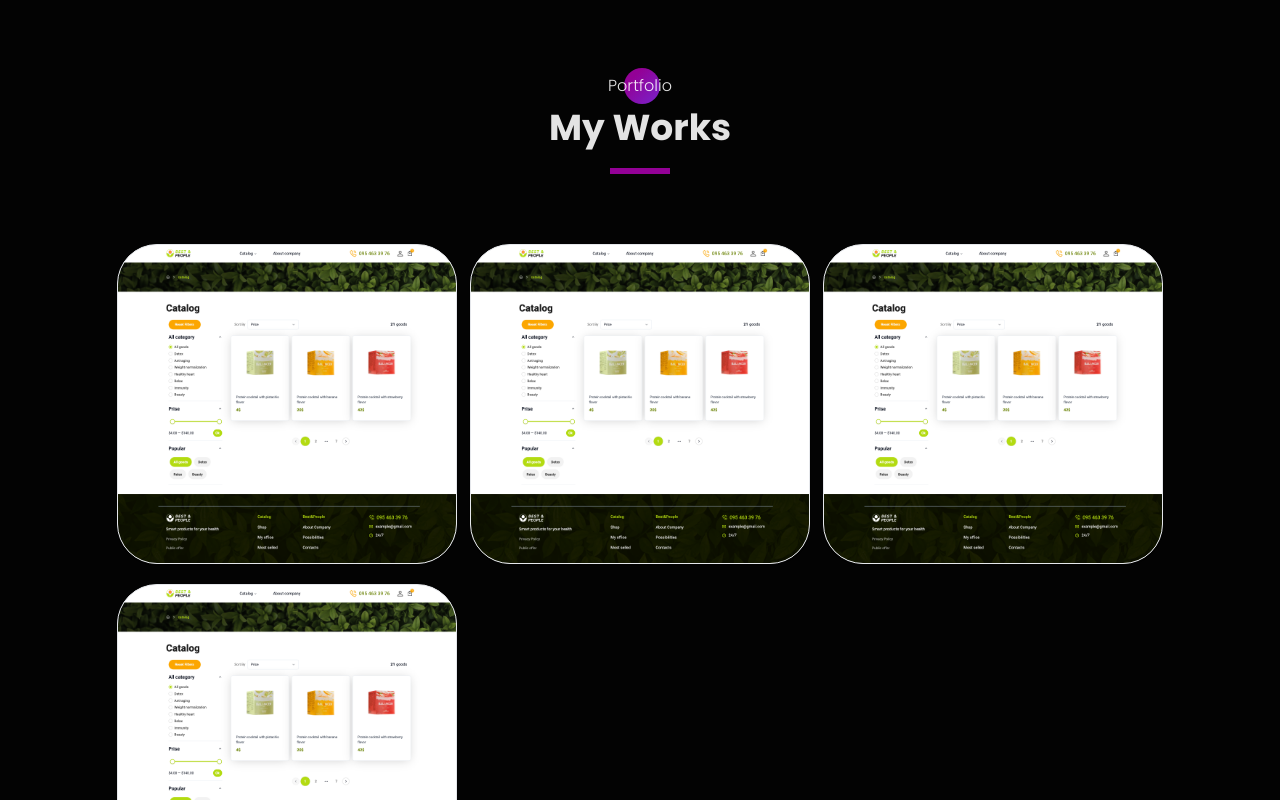
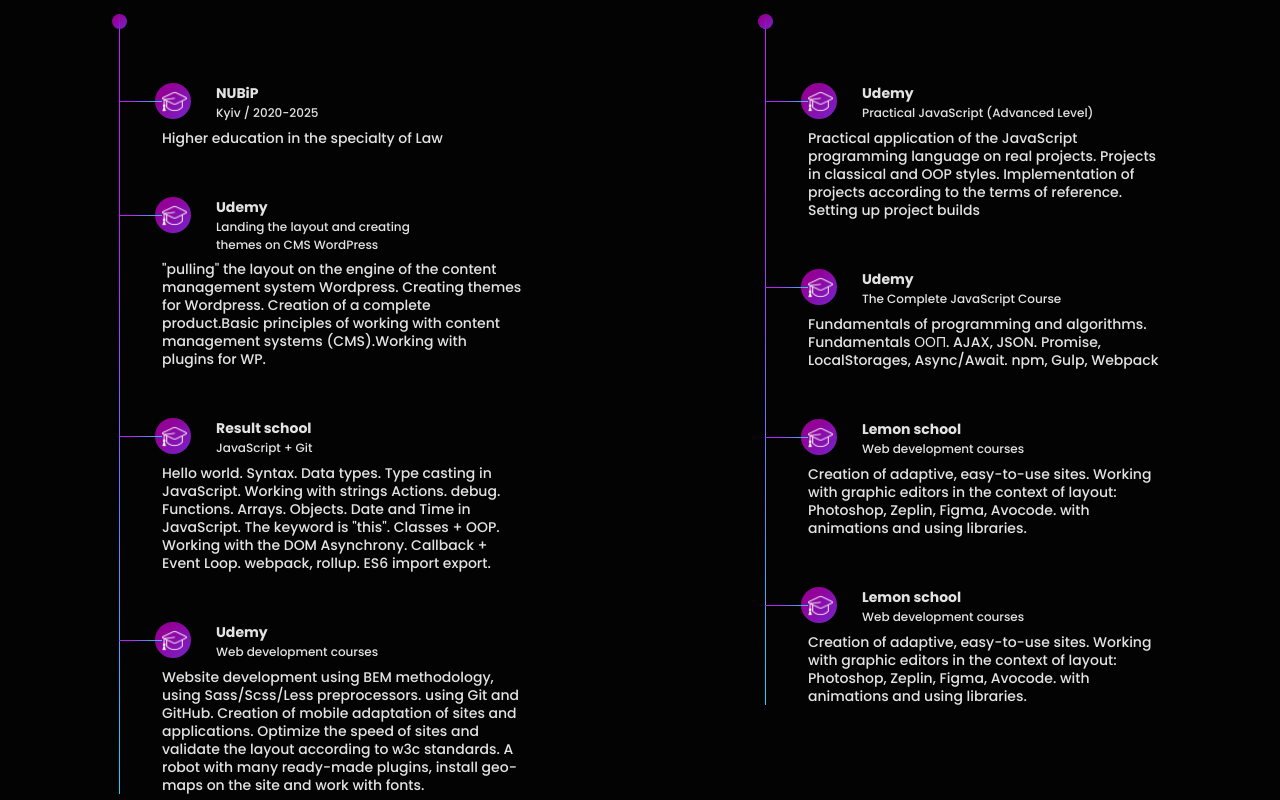
Before and after one commit to olhapanchyshyna/portfolio_next, a Next.js app: page / in a window 1280 px wide. Shown: the part 2940-3740 px from the top of the page. Built offline with nearby package versions, Linux system fonts and the light colour scheme.

Commit message:
add education block

```diff
--- a/src/app/globals.css
+++ b/src/app/globals.css
@@ -111,3 +111,70 @@ body {
     -4px -4px 6px 0 #1fd1f9;
   color: #fff;
 }
+
+.education__list {
+  position: relative;
+}
+.education__list::before {
+  content: "";
+  position: absolute;
+  width: 1px;
+  height: 100%;
+  background-image: linear-gradient(315deg, #1fd1f9 0%, #b621fe 74%);
+  top: 0px;
+  left: -43px;
+}
+
+.education__li-sibtitle {
+  position: relative;
+  color: rgba(255, 255, 255, 0) !important;
+  margin-bottom: 45px;
+}
+.education__li-sibtitle::before {
+  content: "";
+  position: absolute;
+  width: 15px;
+  height: 15px;
+  background-image: linear-gradient(
+    315deg,
+    rgba(149, 44, 255, 0.8) 0%,
+    #930196 74%
+  );
+  border-radius: 50%;
+  top: 0px;
+  left: -50px;
+}
+
+.education__item_head {
+  display: grid;
+  grid-template: minmax(40px, auto) / 36px minmax(auto, 236px);
+  grid-auto-rows: minmax(40px, auto);
+  column-gap: 18px;
+  position: relative;
+  margin-bottom: 6px;
+}
+.education__item_head::before {
+  content: "";
+  position: absolute;
+  width: 43px;
+  height: 1px;
+  background-image: linear-gradient(315deg, #1fd1f9 0%, #b621fe 74%);
+  top: 18px;
+  left: -43px;
+}
+
+.education__sibtitle:before {
+  content: "";
+  position: absolute;
+  width: 36px;
+  height: 36px;
+  background-image: linear-gradient(
+    315deg,
+    rgba(149, 44, 255, 0.8) 0%,
+    #930196 74%
+  );
+  border-radius: 50%;
+  z-index: -1;
+  top: 0px;
+  left: -7px;
+}
--- a/src/components/about-me.tsx
+++ b/src/components/about-me.tsx
@@ -4,7 +4,7 @@ import Title from "./title";
 
 export default function AboutMe() {
   return (
-    <section className="container flex flex-col items-center justify-between py-[50px] sm:py-[80px] lg:flex-row lg:py-[120px]">
+    <section id='aboutMe' className="container flex flex-col items-center justify-between py-[50px] sm:py-[80px] lg:flex-row lg:py-[120px]">
       <div className="mb-[20px] sm:mb-[40px] lg:hidden">
         <TextWithCircle text="About me" />
         <Title text="My name is Olha" />
--- a/src/components/educations.tsx
+++ b/src/components/educations.tsx
@@ -1,15 +1,20 @@
 import TextWithCircle from "./text-with-circle";
+import TimeLine from "./time-line-Item";
 import Title from "./title";
 
 export default function Educations() {
   return (
-    <section className="container pb-[120px]">
+    <section id="educations" className="container pb-[120px]">
       <div className="flex flex-col items-center">
-        <TextWithCircle text="Education" className="ml-0 before:left-[25%] md:before:left-[28%]" />
+        <TextWithCircle
+          text="Education"
+          className="ml-0 before:left-[25%] md:before:left-[28%]"
+        />
         <Title text="My courses" className="m-auto mt-[10px]" />
         <div className="mt-[20px] text-[#ffffff7d]">2022 - 2024</div>
       </div>
-      <div></div>
+
+      <TimeLine />
     </section>
   );
 }
--- a/src/components/first-screen.tsx
+++ b/src/components/first-screen.tsx
@@ -25,28 +25,28 @@ export default function FirstScreen() {
           >
             <SheetDescription className="mx-[15px] mt-[150px] flex flex-col text-[20px] font-medium uppercase leading-[36px] text-[#fff] md:text-[24px] xl:text-[28px]">
               <Link
-                href="/"
+                href="#aboutMe"
                 className="mb-[10px] flex items-center hover:text-sky-300"
               >
                 <ShadowInnerIcon className="mr-[10px]" />
                 <div>About me</div>
               </Link>
               <Link
-                href="/"
+                href="#skills"
                 className="mb-[10px] flex items-center hover:text-sky-300"
               >
                 <ShadowInnerIcon className="mr-[10px]" />
                 <div>My Skills</div>
               </Link>
               <Link
-                href="/"
+                href="#portfolio"
                 className="mb-[10px] flex items-center hover:text-sky-300"
               >
                 <ShadowInnerIcon className="mr-[10px]" />
                 <div>My Portfolio</div>
               </Link>
               <Link
-                href="/"
+                href="#educations"
                 className="mb-[10px] flex items-center hover:text-sky-300"
               >
                 <ShadowInnerIcon className="mr-[10px]" />
--- a/src/components/portfolio.tsx
+++ b/src/components/portfolio.tsx
@@ -45,7 +45,7 @@ const portfolio: TPortfolio[] = [
 
 export default function Portfolio() {
   return (
-    <section className="container pb-[120px]">
+    <section id="portfolio" className="container pb-[120px]">
       <div className="flex flex-col items-center">
         <TextWithCircle
           text="Portfolio"
@@ -69,8 +69,8 @@ export default function Portfolio() {
           }}
         >
           <CarouselContent className="w-[320px]">
-            {portfolio.map((item) => (
-              <CarouselItem key={item.title} className=" ">
+            {portfolio.map((item, index) => (
+              <CarouselItem key={item.title + index} className=" ">
                 <CardItem portfolio={item} />
               </CarouselItem>
             ))}
--- a/src/components/skills.tsx
+++ b/src/components/skills.tsx
@@ -93,7 +93,7 @@ const skills: Skill[] = [
 
 export default function Skills() {
   return (
-    <section className="container pb-[120px]">
+    <section id='skills' className="container pb-[120px]">
       <div className="flex flex-col items-center">
         <TextWithCircle text="Skills" className="ml-0 before:left-[-2px] md:before:left-0" />
         <Title text="Что я использую" className="m-auto mt-[10px]" />
--- /dev/null
+++ b/src/components/time-line-Item.tsx
@@ -0,0 +1,109 @@
+// components/Skills.js
+
+import Image from "next/image";
+
+const skillsData = [
+  {
+    column: [
+      {
+        icon: "experience--university",
+        title: "NUBiP",
+        subtitle: "Kyiv / 2020-2025",
+        description: "Higher education in the specialty of Law",
+      },
+      {
+        icon: "experience--courses",
+        title: "Udemy",
+        subtitle: "Landing the layout and creating themes on CMS WordPress",
+        description:
+          '"pulling" the layout on the engine of the content management system Wordpress. Creating themes for Wordpress. Creation of a complete product.Basic principles of working with content management systems (CMS).Working with plugins for WP.',
+      },
+      {
+        icon: "experience--courses",
+        title: "Result school",
+        subtitle: "JavaScript + Git",
+        description:
+          'Hello world. Syntax. Data types. Type casting in JavaScript. Working with strings Actions. debug. Functions. Arrays. Objects. Date and Time in JavaScript. The keyword is "this". Classes + OOP. Working with the DOM Asynchrony. Callback + Event Loop. webpack, rollup. ES6 import export.',
+      },
+      {
+        icon: "experience--courses",
+        title: "Udemy",
+        subtitle: "Web development courses",
+        description:
+          "Website development using BEM methodology, using Sass/Scss/Less preprocessors. using Git and GitHub. Creation of mobile adaptation of sites and applications. Optimize the speed of sites and validate the layout according to w3c standards. A robot with many ready-made plugins, install geo-maps on the site and work with fonts.",
+      },
+    ],
+  },
+  {
+    column: [
+      {
+        icon: "experience--courses",
+        title: "Udemy",
+        subtitle: "Practical JavaScript (Advanced Level)",
+        description:
+          "Practical application of the JavaScript programming language on real projects. Projects in classical and OOP styles. Implementation of projects according to the terms of reference. Setting up project builds",
+      },
+      {
+        icon: "experience--courses",
+        title: "Udemy",
+        subtitle: "The Complete JavaScript Course",
+        description:
+          "Fundamentals of programming and algorithms. Fundamentals ООП. AJAX, JSON. Promise, LocalStorages, Async/Await. npm, Gulp, Webpack",
+      },
+      {
+        icon: "experience--courses",
+        title: "Lemon school",
+        subtitle: "Web development courses",
+        description:
+          "Creation of adaptive, easy-to-use sites. Working with graphic editors in the context of layout: Photoshop, Zeplin, Figma, Avocode. with animations and using libraries.",
+      },
+			{
+        icon: "experience--courses",
+        title: "Lemon school",
+        subtitle: "Web development courses",
+        description:
+          "Creation of adaptive, easy-to-use sites. Working with graphic editors in the context of layout: Photoshop, Zeplin, Figma, Avocode. with animations and using libraries.",
+      },
+    ],
+  },
+];
+
+export default function TimeLine (){
+  return (
+    <div className="mt-[60px] flex flex-col lg:flex-row items-center lg:items-start justify-between pl-[50px] py-[0]">
+      {skillsData.map((col, colIndex) => (
+        <div key={colIndex}>
+          <div className='education__list max-w-[360px]' >
+            <div className='education__li-sibtitle'>h</div>
+            {col.column.map((item, itemIndex) => (
+              <div key={itemIndex} className="mb-[50px]">
+                <div className='education__item_head'>
+                  <div className='education__sibtitle'>
+                    <Image
+                      src="/education-icon.png"
+                      width={16}
+                      height={16}
+                      alt=""
+                      className="mb-[0] mt-[6px] h-[25px] w-[25px] text-white absolute"
+                    />
+                  </div>
+                  <div>
+                    <div className="text-[14px] font-bold leading-[21px] text-[rgba(255,_255,_255,_0.8901960784)]">
+                      {item.title}
+                    </div>
+                    <div className="text-[12px] font-medium leading-[18px] text-[rgba(255,_255,_255,_0.8901960784)]">
+                      {item.subtitle}
+                    </div>
+                  </div>
+                </div>
+                <div className="text-[14px] font-medium leading-[18px] text-[rgba(255,_255,_255,_0.8901960784)]">
+                  {item.description}
+                </div>
+              </div>
+            ))}
+          </div>
+        </div>
+      ))}
+    </div>
+  );
+};
```
Also changed, not shown: public/education-icon.png (added).
